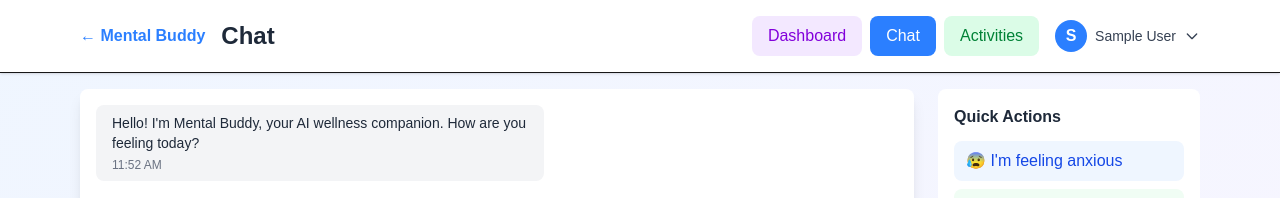
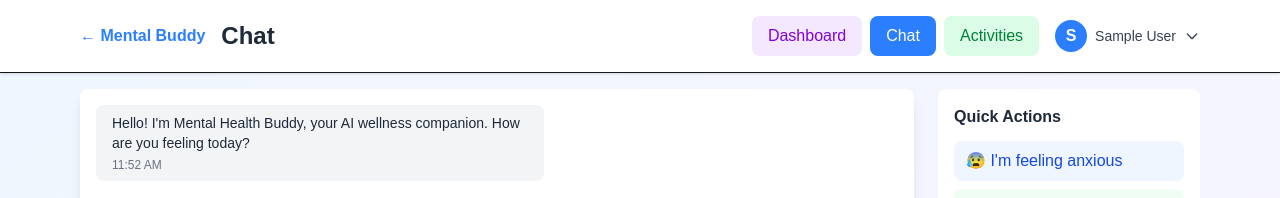
Before and after one commit to Asachdeva001/mhc-frontend, a Next.js app: page /chat in a window 1280 px wide. Shown: the top 198 px of the page. Built offline with nearby package versions, Linux system fonts and the light colour scheme; no server answers; sample sign-in values are in the browser's storage.

Commit message:
Chat Window fix

```diff
--- a/src/app/chat/page.js
+++ b/src/app/chat/page.js
@@ -12,7 +12,7 @@ export default function ChatPage() {
   const { user, isAuthenticated, loading } = useAuth();
   const [messages, setMessages] = useState([
     {
-      text: "Hello! I'm Mental Buddy, your AI wellness companion. How are you feeling today?",
+      text: "Hello! I'm Mental Health Buddy, your AI wellness companion. How are you feeling today?",
       sender: 'ai',
       timestamp: new Date().toLocaleTimeString([], { hour: '2-digit', minute: '2-digit' })
     }
--- a/src/components/ChatWindow.jsx
+++ b/src/components/ChatWindow.jsx
@@ -63,7 +63,7 @@ export default function ChatWindow({ messages = [], onSend, isLoading = false })
         {messages.length === 0 ? (
           <div className="text-center text-gray-500 mt-8">
             <div className="text-4xl mb-4">💬</div>
-            <p>Start a conversation with Mental Buddy!</p>
+            <p>Start a conversation with Mental Health Buddy!</p>
             <p className="text-sm mt-2">I&apos;m here to help with your mental wellness journey.</p>
           </div>
         ) : (
@@ -100,7 +100,7 @@ export default function ChatWindow({ messages = [], onSend, isLoading = false })
                   <div className="w-2 h-2 bg-gray-400 rounded-full animate-bounce" style={{ animationDelay: '0.1s' }}></div>
                   <div className="w-2 h-2 bg-gray-400 rounded-full animate-bounce" style={{ animationDelay: '0.2s' }}></div>
                 </div>
-                <span className="text-sm">Mental Buddy is typing...</span>
+                <span className="text-sm">Mental Health Buddy is typing...</span>
               </div>
             </div>
           </div>
```
